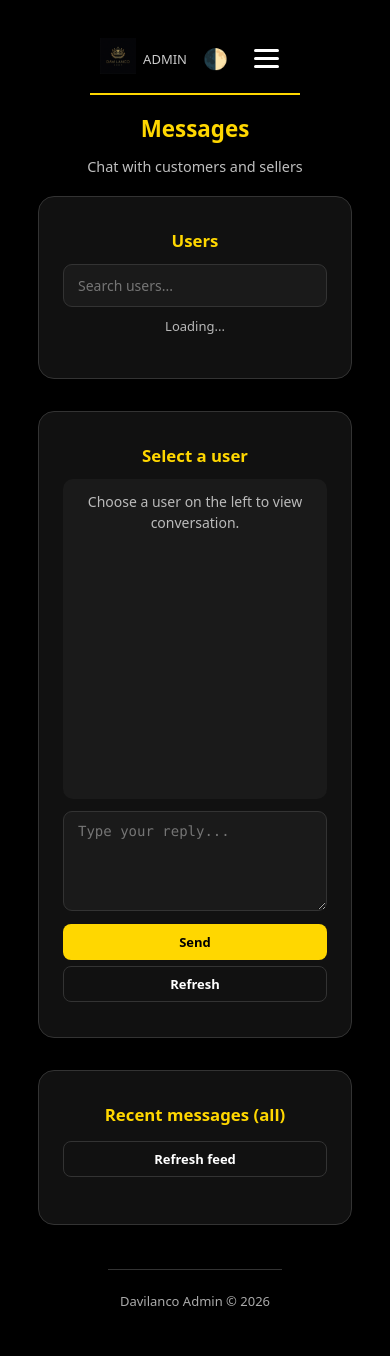
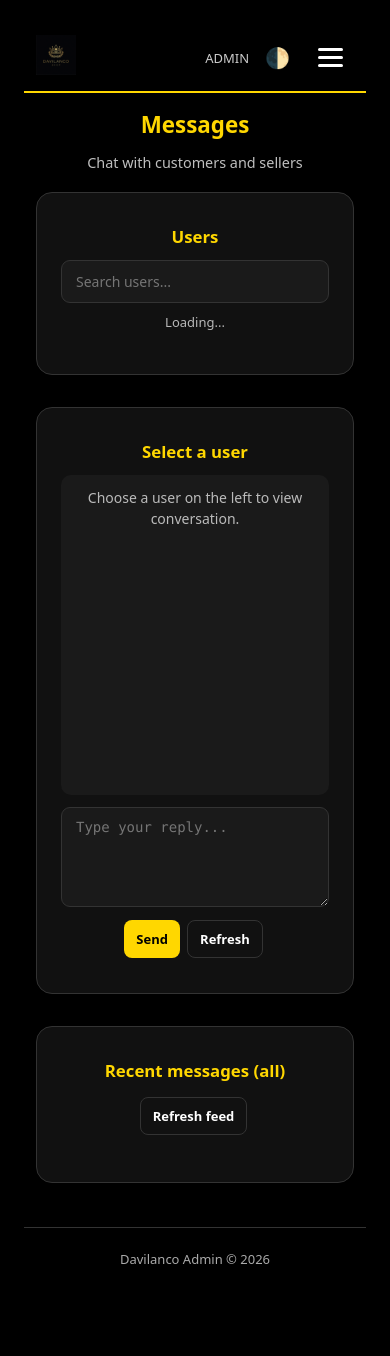
Before and after one commit to davilanco/davilanco-store, a web app: file admin/messages.html in a window 390 px wide. After the commit the page ends 1264 px from the top, so only its background shows below. Run offline with its HTML, style and script files only (its server is not run), Linux system fonts and the light colour scheme.

Commit message:
Use full screen layout with larger cards and balanced buttons

```diff
--- a/css/style.css
+++ b/css/style.css
@@ -2475,3 +2475,42 @@ header { z-index: 1301; }
     gap: 10px;
   }
 }
+
+
+/* ===== Third repair pass: true full-width layout, larger cards and balanced controls ===== */
+:root { --store-content-width: 100%; --store-page-gutter: clamp(12px, 1.8vw, 28px); }
+html, body { width:100%; min-width:320px; min-height:100%; }
+body { min-height:100vh; min-height:100dvh; }
+header { width:100%; min-height:76px; padding:12px clamp(14px,2.4vw,36px); gap:clamp(12px,2vw,28px); }
+header img { height:48px; max-width:min(180px,28vw); width:auto; object-fit:contain; }
+header > div, header .header-right, header .header-actions { min-height:48px; align-items:center; }
+#searchBar { flex:1 1 260px; max-width:min(680px,48vw); min-height:42px; font-size:15px; }
+main { flex:1 0 auto; width:100%; max-width:none; min-height:calc(100vh - 76px); min-height:calc(100dvh - 76px); padding:clamp(18px,2.2vw,32px) var(--store-page-gutter) 40px; }
+main:has(#loginForm), main:has(#signupForm), main:has(#msg):not(:has(#checkoutContent)) { width:min(100%,520px); max-width:520px; min-height:auto; margin-left:auto; margin-right:auto; }
+#productsGrid, .products-grid { display:grid; width:100%; grid-template-columns:repeat(2,minmax(0,1fr)); gap:clamp(12px,1.4vw,22px); align-items:stretch; }
+.product-card { min-width:0; min-height:100%; border-radius:16px; }
+.product-img { width:100%; aspect-ratio:4/3; object-fit:cover; }
+.product-info { padding:clamp(12px,1.2vw,18px); gap:4px; }
+.product-name { font-size:clamp(14px,1.05vw,17px); line-height:1.35; }
+.product-price { font-size:clamp(16px,1.2vw,19px); }
+button:not(.nav-menu-toggle):not(.icon-btn) { min-height:38px; padding:7px 12px; font-size:13px; line-height:1.25; width:auto; }
+.add-btn { width:100%; min-height:40px; padding:8px 12px; font-size:13px; }
+.checkout-btn { min-height:42px; padding:9px 15px; font-size:14px; }
+.nav-menu-toggle { width:46px; height:46px; min-width:46px; }
+#navDrawer { width:min(360px,88vw); max-width:88vw; }
+footer { width:100%; }
+@media (min-width:720px) { #productsGrid,.products-grid { grid-template-columns:repeat(3,minmax(0,1fr)); } }
+@media (min-width:1100px) { #productsGrid,.products-grid { grid-template-columns:repeat(4,minmax(0,1fr)); } }
+@media (min-width:1650px) { #productsGrid,.products-grid { grid-template-columns:repeat(5,minmax(0,1fr)); } }
+@media (max-width:600px) {
+  header { min-height:64px; padding:9px 12px; gap:8px; }
+  header img { height:40px; }
+  #searchBar { max-width:none; min-width:0; flex-basis:120px; padding:8px 11px; font-size:13px; }
+  .nav-menu-toggle { width:42px; height:42px; min-width:42px; }
+  main { min-height:calc(100dvh - 64px); padding:16px 12px 28px; }
+  #productsGrid,.products-grid { grid-template-columns:repeat(2,minmax(0,1fr)); gap:10px; }
+  .product-info { padding:10px; }
+  .product-name { font-size:13px; }
+  .product-price { font-size:15px; }
+  .add-btn { min-height:38px; }
+}
```
